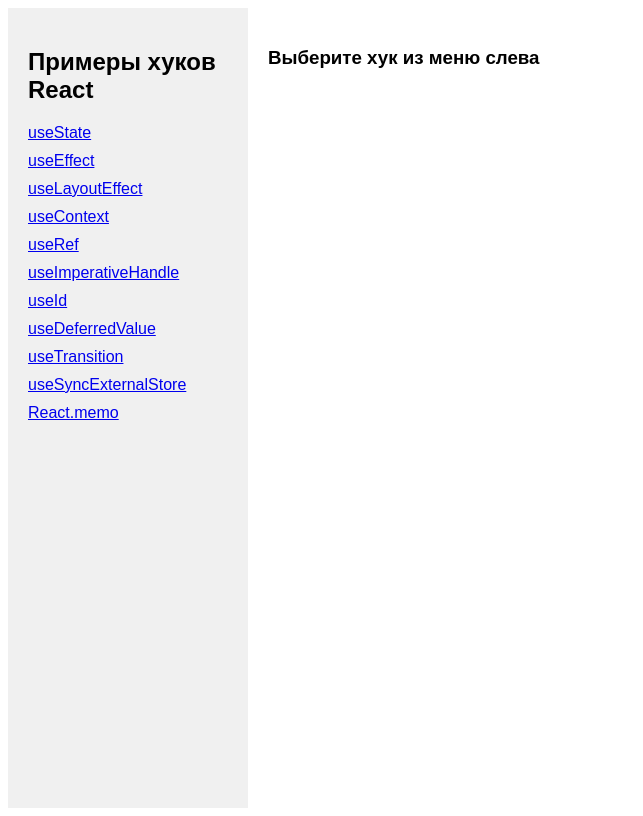
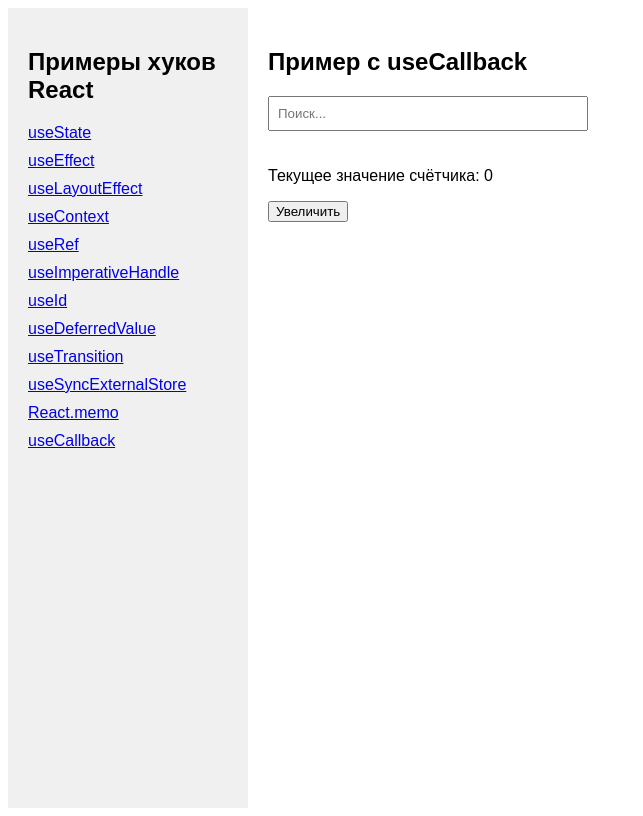
Before and after one commit to React-js-OTUS/hooks-lesson, a React (Vite) app: page /use-callback in a window 1280 px wide. Shown: the whole page, without its empty margins (0-643 px from the left). Built offline with nearby package versions, Linux system fonts and the light colour scheme.

Commit message:
UseCallback

```diff
--- a/src/App.tsx
+++ b/src/App.tsx
@@ -11,6 +11,7 @@
 import UseTransitionExample from "./hooks/UseTransitionExample.tsx";
 import UseSyncExternalStoreExample from "./hooks/UseSyncExternalStoreExample.tsx";
 import MemoExample from "./hooks/MemoExample.tsx";
+import UseCallbackExample from "./hooks/UseCallbackExample.tsx";
 
 const App = () => {
     return (
@@ -52,6 +53,9 @@
                         <li style={styles.li}>
                             <Link to="/memo">React.memo</Link>
                         </li>
+                        <li style={styles.li}>
+                            <Link to="/use-callback">useCallback</Link>
+                        </li>
                     </ul>
                 </nav>
                 <main style={styles.main}>
@@ -73,6 +77,7 @@
                         <Route path="/use-transition" element={<UseTransitionExample />} />
                         <Route path="/use-sync-external-store" element={<UseSyncExternalStoreExample />} />
                         <Route path="/memo" element={<MemoExample />} />
+                        <Route path="/use-callback" element={<UseCallbackExample />} />
 
                         <Route path="*" element={<Home />} />
                     </Routes>
--- /dev/null
+++ b/src/hooks/UseCallbackExample.tsx
@@ -0,0 +1,32 @@
+import React, { useState, useEffect, useCallback } from 'react';
+
+const TitleUpdater: React.FC = () => {
+    const [count, setCount] = useState<number>(0);
+    const [search, setSearch] = useState<string>('');
+
+
+    const updateTitle = useCallback(() => {
+        console.log(`count: ${count}`)
+    }, [count]);
+
+    useEffect(() => {
+        updateTitle();
+    }, [updateTitle]);
+
+    return (
+        <div>
+            <h2>Пример с useCallback</h2>
+            <input
+                type="text"
+                placeholder="Поиск..."
+                value={search}
+                onChange={(e) => setSearch(e.target.value)}
+                style={{padding: '8px', width: '300px', marginBottom: '20px'}}
+            />
+            <p>Текущее значение счётчика: {count}</p>
+            <button onClick={() => setCount(prev => prev + 1)}>Увеличить</button>
+        </div>
+    );
+};
+
+export default TitleUpdater;
```
